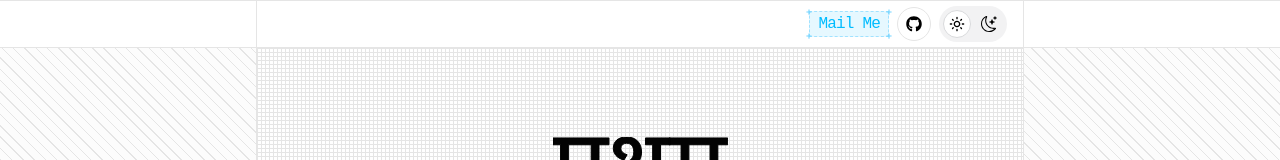
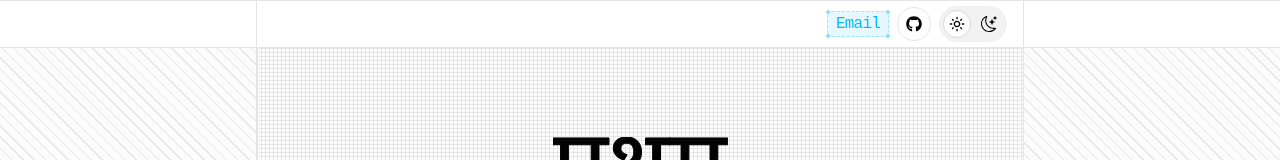
Before and after one commit to PrathamTelang/portfolio, a Next.js app: page / in a window 1280 px wide. Shown: the top 160 px of the page. Built offline with nearby package versions, Linux system fonts and the light colour scheme.

Commit message:
Refactor Button component to accept props
Updated the Button component to accept text, startIcon, endIcon, onClick, and fullWidth props for greater flexibility. Refactored Navbar and Projects components to use the new Button API, providing appropriate text and onClick handlers.

```diff
--- a/src/app/components/Button.tsx
+++ b/src/app/components/Button.tsx
@@ -1,15 +1,27 @@
-import React from 'react'
+import React, { ReactElement } from 'react'
 import { FaPlus } from 'react-icons/fa'
 
-function Button() {
+export interface ButtonProps {
+    text: string;
+    startIcon?: ReactElement;
+    endIcon?: ReactElement;
+    onClick?: () => void
+    fullWidth?: boolean
+}
+
+
+function Button(props: ButtonProps) {
   return (
     <div
+    onClick={props.onClick}
     className='text-primary  dark:bg-[#03192A]  dark:hover:bg-sky-400/20 px-2 w-fit border border-dashed border-sky-300/60 bg-sky-400/10 hover:bg-sky-400/15 dark:border-sky-300/30 relative cursor-pointer'>
         <FaPlus className='h-1.5 w-1.5 absolute -top-1/7 -left-1/18 text-[#73D4FF] dark:text-[#3B6E89]' />
         <FaPlus className='h-1.5 w-1.5 absolute -top-1/7 -right-1/18 text-[#73D4FF] dark:text-[#3B6E89]' />
         <FaPlus className='h-1.5 w-1.5 absolute -bottom-1/7 -left-1/18 text-[#73D4FF] dark:text-[#3B6E89]' />
         <FaPlus className='h-1.5 w-1.5 absolute -bottom-1/7 -right-1/18 text-[#73D4FF] dark:text-[#3B6E89]' />
-        Mail Me
+        {props.startIcon}
+    {props.text}
+    {props.endIcon}
     </div>
   )
 }
--- a/src/app/components/Navbar.tsx
+++ b/src/app/components/Navbar.tsx
@@ -43,9 +43,11 @@ export const Navbar = () => {
   return (
     <div className="flex w-screen justify-center h-12 fixed top-0 mb-2 border-y border-lightborder bg-white z-20 dark:bg-darkbg dark:text-white dark:border-darkborder">
       <div className="w-3/5 border-x border-lightborder dark:border-darkborder max-[475px]:w-11/12 flex items-center justify-end px-4 gap-2">
-      <div className=""
-      onClick={() => window.open("https://mail.google.com/mail/?view=cm&fs=1&to=prathamtelang007@gmail.com", "_blank")} >
-            <Button/>
+      <div>
+            <Button
+              text="Email"
+              onClick={() => window.open("https://mail.google.com/mail/?view=cm&fs=1&to=prathamtelang007@gmail.com", "_blank")}
+            />
           </div>
       <div className="cursor-pointer rounded-full border border-lightborder dark:border-darkborder p-2 flex items-center justify-center hover:bg-lightborder dark:hover:bg-darkborder"
         onClick={() => window.open("https://github.com/PrathamTelang/portfolio")}
--- a/src/app/components/Projects.tsx
+++ b/src/app/components/Projects.tsx
@@ -149,7 +149,10 @@ function ProjectModal({
         <div className="mt-4">
           <Image src={item.image} alt={item.alt} className="rounded-lg w-full h-auto" />
         </div>
-        <Button/>
+        <Button
+          text="Close"
+          onClick={onClose}
+        />
       </div>
     </div>
   );
```
